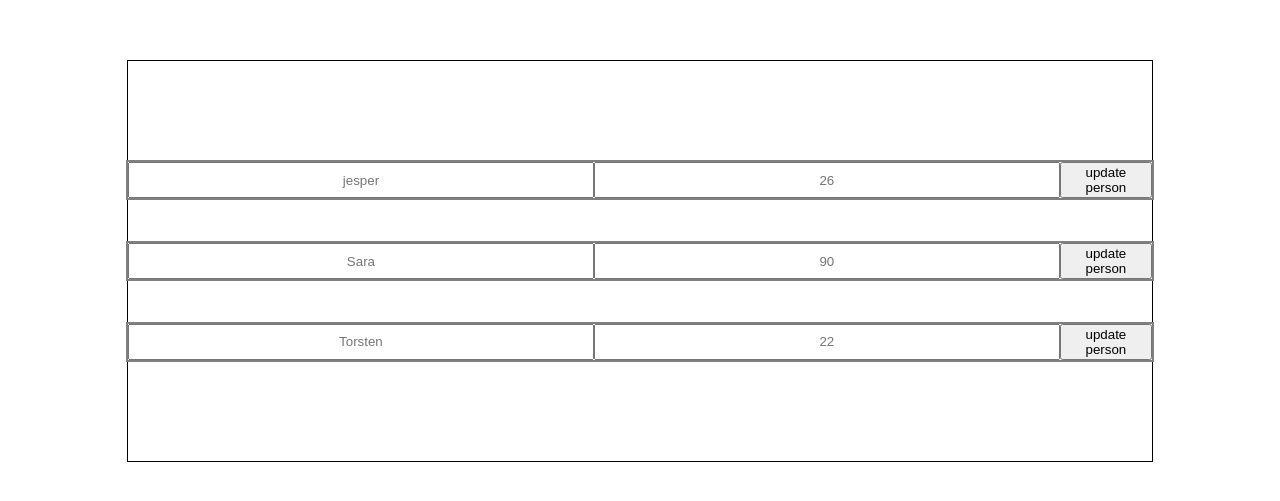
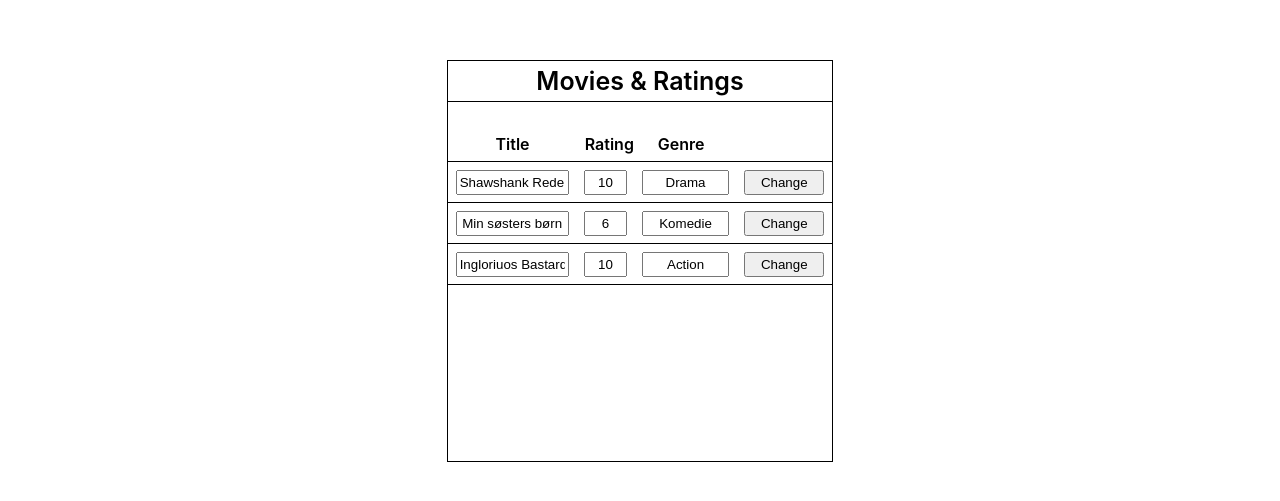
Before and after one commit to Henneberg1996/intro_react_javascript_final, a React (Create React App) app: page / in a window 1280 px wide. Shown: the part 139-640 px from the top of the page. Built offline with nearby package versions, Linux system fonts and the light colour scheme.

Commit message:
Css added with simple interaction

```diff
--- a/src/App.css
+++ b/src/App.css
@@ -18,9 +18,9 @@
 
    .List{
        display: flex;
-     justify-content: center;
+       justify-content: start;
        align-items: center;
-     width: 80%;
+       width: 30%;
        height: 50vh;
        border: 1px solid black;
        text-align: center;
@@ -42,9 +42,35 @@
    }
 
    .DictItemCenter {
-     display: flex;
-     width: 50%;
-     align-items: center;
-     justify-content: center;
+    width: 22.5%;
+    margin: 2%;
     text-align: center;
    }
+
+
+   .DictItemCenterLong {
+    width: 30%;
+    margin: 2%;
+    text-align: center;
+   }
+
+   .DictItemCenterShort {
+    width: 10%;
+    margin: 2%;
+    text-align: center;
+   }
+
+  .HeaderText {
+    display: flex;
+    justify-content: center;
+    align-items: center;
+    width: 100%;
+    border-top-left-radius: 2px;
+    border-top-right-radius: 2px;
+    border-bottom: 1px solid black;
+    height: 10%;
+    font-size: 25px;
+    font-weight: 600;
+    margin-bottom: 5%;
+    /**background-color: #61a4ad;*/
+  }
--- a/src/App.js
+++ b/src/App.js
@@ -2,48 +2,53 @@ import { useState } from "react"
 import "./App.css"
 
 function App () {
-  const [name, setName] = useState('')
-  const [age, setAge] = useState(null)
-  const [persons, setPersons] = useState([
-    {"name": "jesper", "age": 26},
-    {"name": "Sara", "age": 90},
-    {"name": "Torsten", "age": 22},
+  const [title, setTitle] = useState('')
+  const [rating, setRating] = useState(null)
+  const [genre, setGenre] = useState("")
+  const [movies, setMovies] = useState([
+      {'title': 'Shawshank Redemption', "rating": 10, "genre": 'Drama' },
+      {'title': 'Min søsters børn', "rating": 6, "genre": 'Komedie' },
+      {'title': 'Ingloriuos Bastards', "rating": 10, "genre": 'Action' },
   ])
 
-const updatePerson = (key) => {
-  const updatedPersons = [...persons]
-  updatedPersons[key]['name'] = name
-  updatedPersons[key]['age'] = age
-  setName('name')
-  setAge('age')
-  alert(persons[key]['name'] + persons[key]['age'])
-
+const updateMovies = (key) => {
+  const updatedMovies = [...movies]
+  updatedMovies[key]['title'] = title != '' ? title: updatedMovies[key]['title']
+  updatedMovies[key]['rating'] = rating != null ? rating: updatedMovies[key]['rating']
+  updatedMovies[key]['genre'] = genre != '' ? genre : updatedMovies[key]['genre']
+  setMovies(updatedMovies)
+  setTitle('')
+  setRating(null)
+  setGenre('')
+  alert(movies[key]['title'] + " " + movies[key]['genre'] + " " + movies[key]["rating"] )
 }
 
 
-
   return (
-    <div className="Container" >
-
+    <div className="Container">
         <div className="List">
-          {persons && (
-            persons.map((person, idx) => {
-              return (
-                <div className="DictListElement">
-                <input onChange={(e) => setName(e.target.value) } placeholder={person['name']} className="DictItemCenter" />
-                <input onChange={(e) => setAge(e.target.value)} placeholder={person['age']} className="DictItemCenter" />
-                <button onClick={() => updatePerson(idx)}  > update person </button>
-              </div>
-              )
-            })
-          )}
-
+          <div className="HeaderText" >  Movies & Ratings </div>
+          <div style={{ display: 'flex', height: '10%',  width: '100%', borderBottom: '1px solid black', justifyContent: 'space-around'}} >
+            <div className="DictItemCenterLong" style={{alignSelf: 'end', fontWeight: '600'}}>Title</div>
+            <div className="DictItemCenterShort" style={{alignSelf: 'end', fontWeight: '600'}}>Rating</div>
+            <div className="DictItemCenter" style={{alignSelf: 'end', fontWeight: '600'}}>Genre</div>
+        <div className="DictItemCenter"/>
         </div>
-
-
-    </div>
-
-
+            {movies && (
+                movies.map((movie, idx) => {
+                  return (
+                    <div key={idx} style={{ display: 'flex', height: '10%',  width: '100%', borderBottom: '1px solid black', justifyContent: 'space-around'}} >
+                      <input onChange={(e) => setTitle(e.target.value)}  defaultValue={movie["title"]} className="DictItemCenterLong" />
+                      <input onChange={(e) => setRating(e.target.value)} defaultValue={movie["rating"]} className="DictItemCenterShort" />
+                      <input onChange={(e) => setGenre(e.target.value)} defaultValue={movie['genre']} className="DictItemCenter"/>
+                    <button onClick={() => updateMovies(idx)} className="DictItemCenter">Change</button>
+                  </div>
+                  )
+                })
+            )
+            }
+          </div>
+        </div>
   )
 
 }
```
Lines whose indentation alone changed are shown as unchanged.
